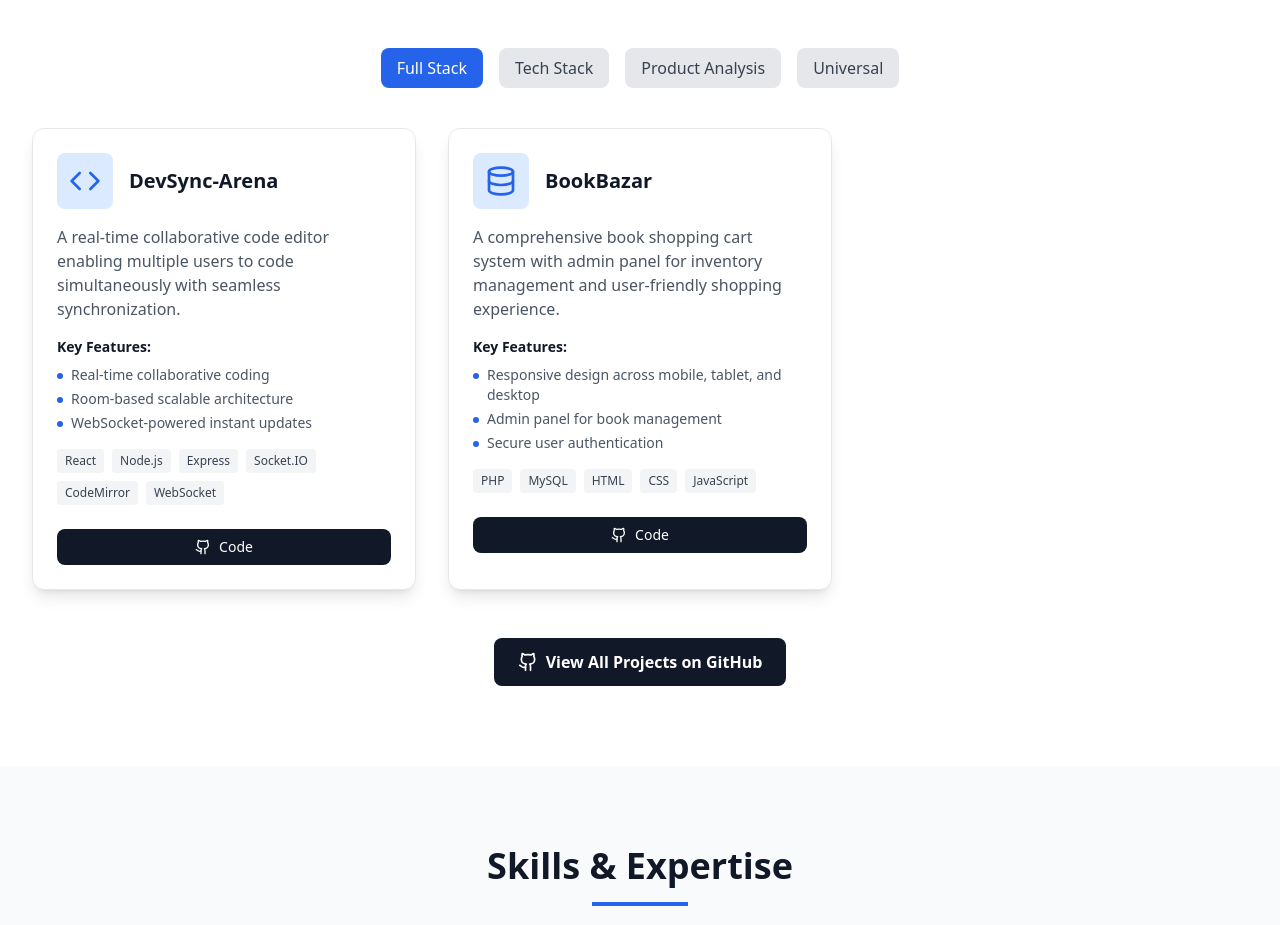
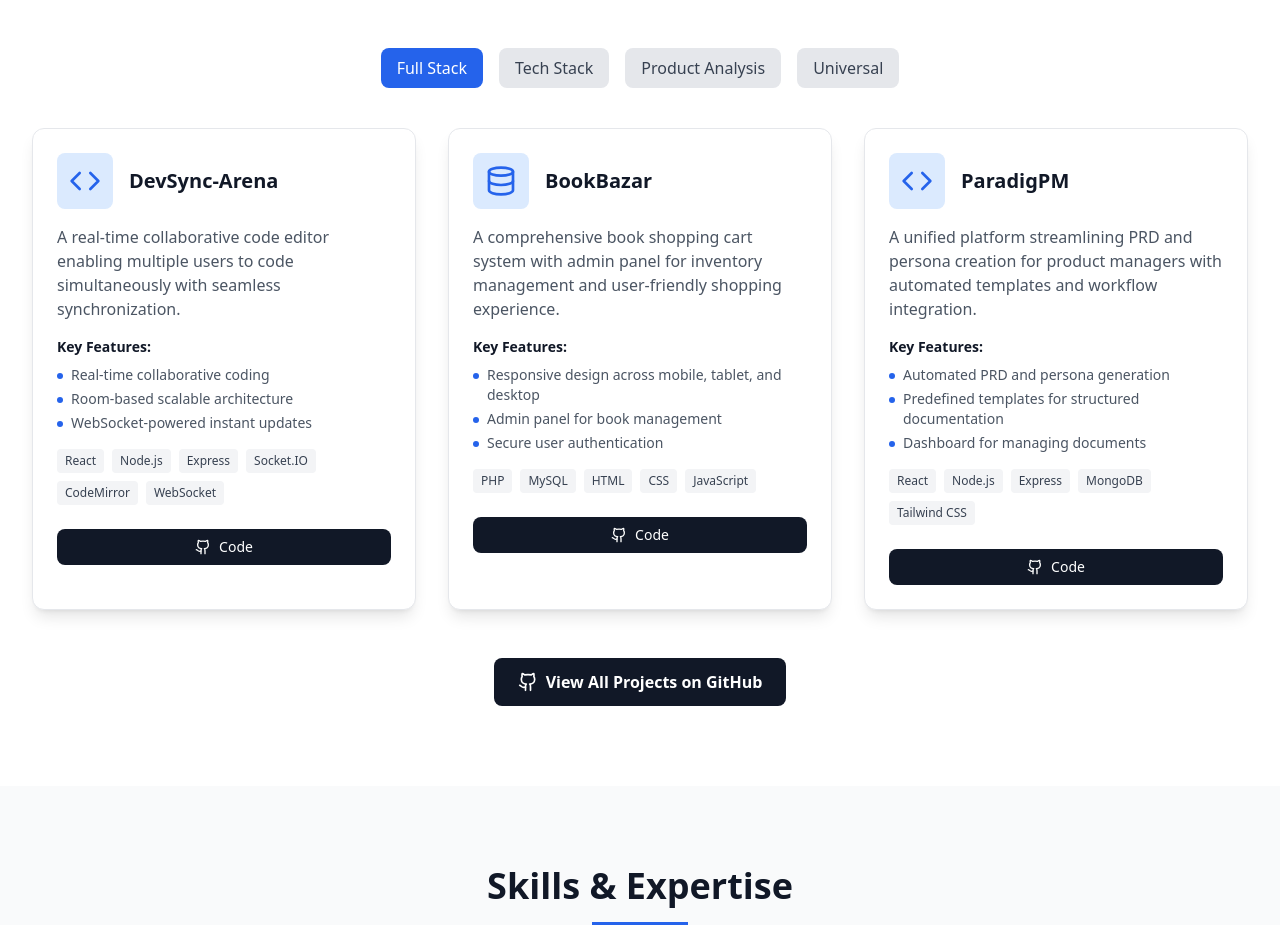
Before and after one commit to ramasheshasai/Portfoilio_Final, a React (Vite) app: page / in a window 1280 px wide. Shown: the part 3420-4345 px from the top of the page. Built offline with nearby package versions, Linux system fonts and the light colour scheme.

Commit message:
Project Changes

```diff
--- a/src/components/Projects.tsx
+++ b/src/components/Projects.tsx
@@ -106,6 +106,43 @@ const Projects = () => {
       category: "Universal",
     },
     {
+      title: "ParadigPM ",
+      description:
+        "A unified platform streamlining PRD and persona creation for product managers with automated templates and workflow integration.",
+      longDescription:
+        "Developed a full-stack Product Management Platform using React, Node.js, Express, and MongoDB to automate PRD creation and persona generation. Designed an intuitive dashboard with predefined templates and auto-generation logic, cutting documentation effort by 60% and enhancing cross-team productivity.",
+      technologies: ["React", "Node.js", "Express", "MongoDB", "Tailwind CSS"],
+      features: [
+        "Automated PRD and persona generation",
+        "Predefined templates for structured documentation",
+        "Dashboard for managing documents",
+        "Full-stack architecture with REST APIs",
+        "Improved cross-team productivity by 60%"
+      ],
+      github: "https://github.com/ramasheshasai/Working_Prd_Make",
+      icon: <Code className="w-8 h-8" />,
+      category: "Full Stack",
+    },
+    {
+      title: "ParadigPM",
+      description:
+        "A unified platform streamlining PRD and persona creation for product managers with automated templates and workflow integration.",
+      longDescription:
+        "Developed a full-stack Product Management Platform using React, Node.js, Express, and MongoDB to automate PRD creation and persona generation. Designed an intuitive dashboard with predefined templates and auto-generation logic, cutting documentation effort by 60% and enhancing cross-team productivity.",
+      technologies: ["React", "Node.js", "Express", "MongoDB", "Tailwind CSS"],
+      features: [
+        "Automated PRD and persona generation",
+        "Predefined templates for structured documentation",
+        "Dashboard for managing documents",
+        "Full-stack architecture with REST APIs",
+        "Improved cross-team productivity by 60%"
+      ],
+      github: "https://github.com/ramasheshasai/Working_Prd_Make",
+      icon: <Code className="w-8 h-8" />,
+      category: "Product Analysis",
+    },
+
+    {
       title: "Chronicle Product TearDown",
       description:
         "A product analysis teardown of Chronicle (AI presentation tool) highlighting pain points and future improvements.",
@@ -147,8 +184,7 @@ const Projects = () => {
             <button
               key={cat}
               onClick={() => setActiveCategory(cat)}
-              className={`px-3 sm:px-4 py-2 rounded-lg font-medium transition-colors duration-200 text-xs sm:text-sm lg:text-base ${
-                activeCategory === cat
+              className={`px-3 sm:px-4 py-2 rounded-lg font-medium transition-colors duration-200 text-xs sm:text-sm lg:text-base ${activeCategory === cat
                   ? "bg-blue-600 text-white"
                   : "bg-gray-200 text-gray-700 hover:bg-gray-300"
                 }`}
```
Lines whose indentation alone changed are shown as unchanged.
